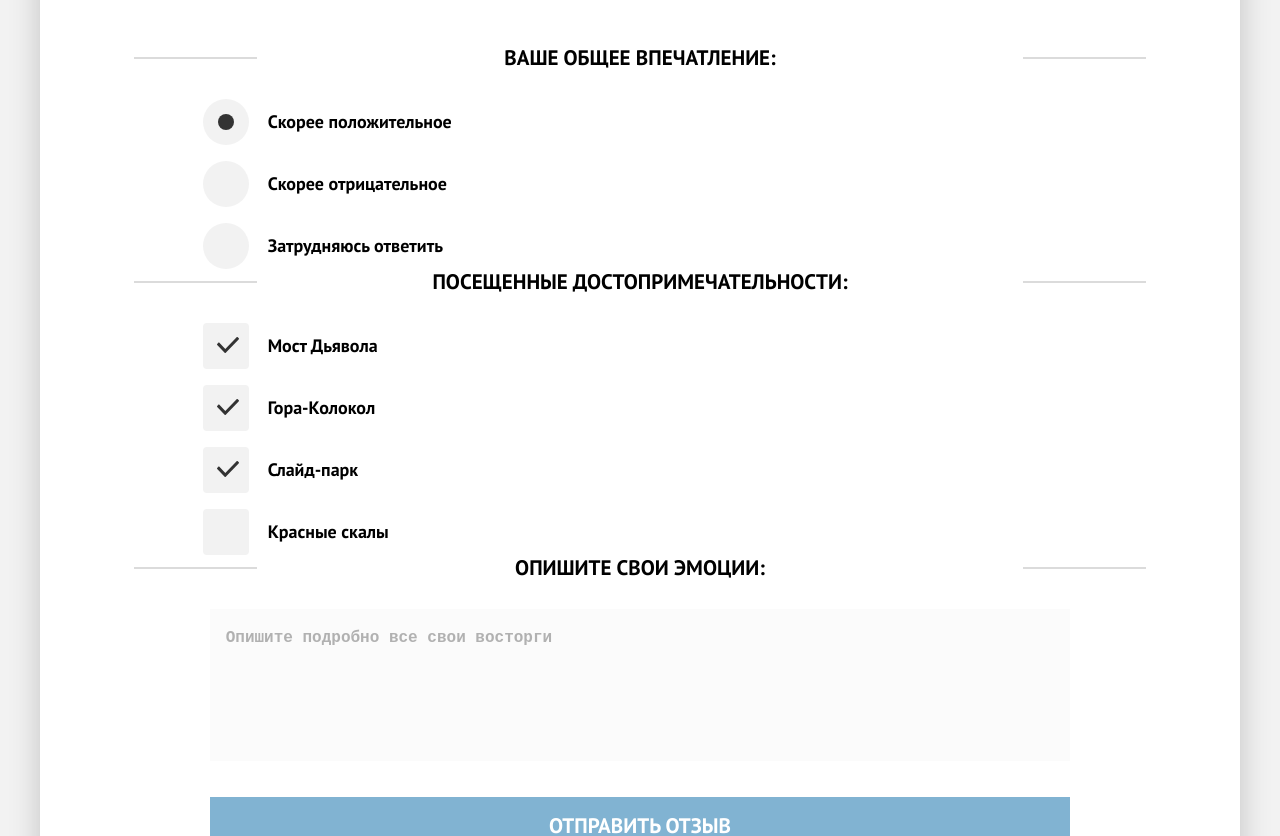
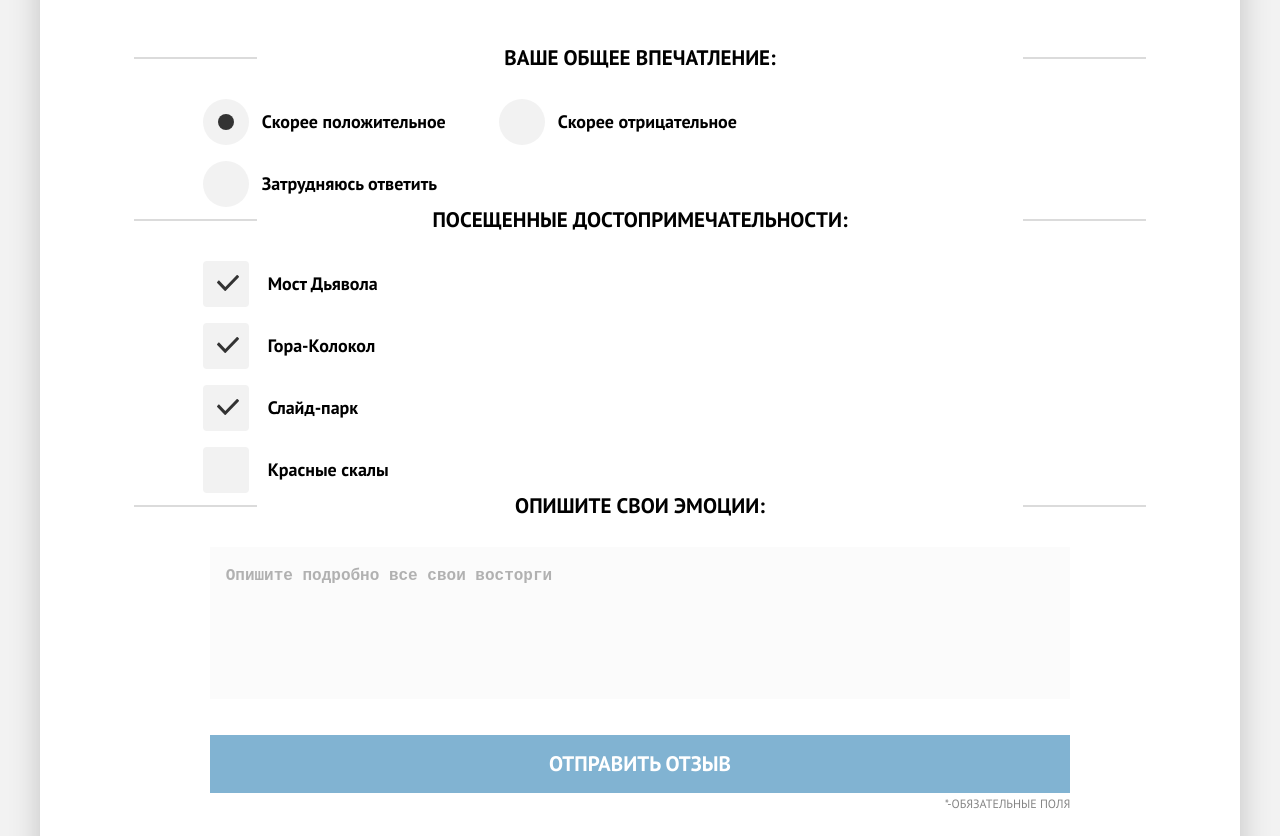
Before and after one commit to htmlacademy-adaptive/2215723-sedona-28, a website: page source/form.html in a window 1280 px wide. Shown: the part 837-1673 px from the top of the page. Drawn offline with nearby package versions, Linux system fonts and the light colour scheme; files that its build step writes are made by us from their sources.

Commit message:
Оформляет блок impression в desktop

```diff
--- a/source/less/blocks/feedback-form.less
+++ b/source/less/blocks/feedback-form.less
@@ -89,8 +89,6 @@
   }
 }
 
-
-
 .feedback-form__label {
   display: flex;
   flex-direction: column;
@@ -117,6 +115,12 @@
   display: flex;
   flex-direction: column;
   gap: 16px;
+
+  @media (min-width: @tablet-width) {
+    flex-direction: row;
+    flex-wrap: wrap;
+    min-width: 576px;
+  }
 }
 
 .feedback-form__attractions {
--- a/source/less/blocks/impression.less
+++ b/source/less/blocks/impression.less
@@ -6,10 +6,14 @@
   line-height: 26px;
   color: @color-title;
   min-height: 46px;
+
+  @media (min-width: @tablet-width) {
+    min-width: 280px;
+  }
 }
 
 .impression__control {
   position: relative;
   display: block;
-  padding-left: 58px;
+  padding-left: 52px;
 }
```
